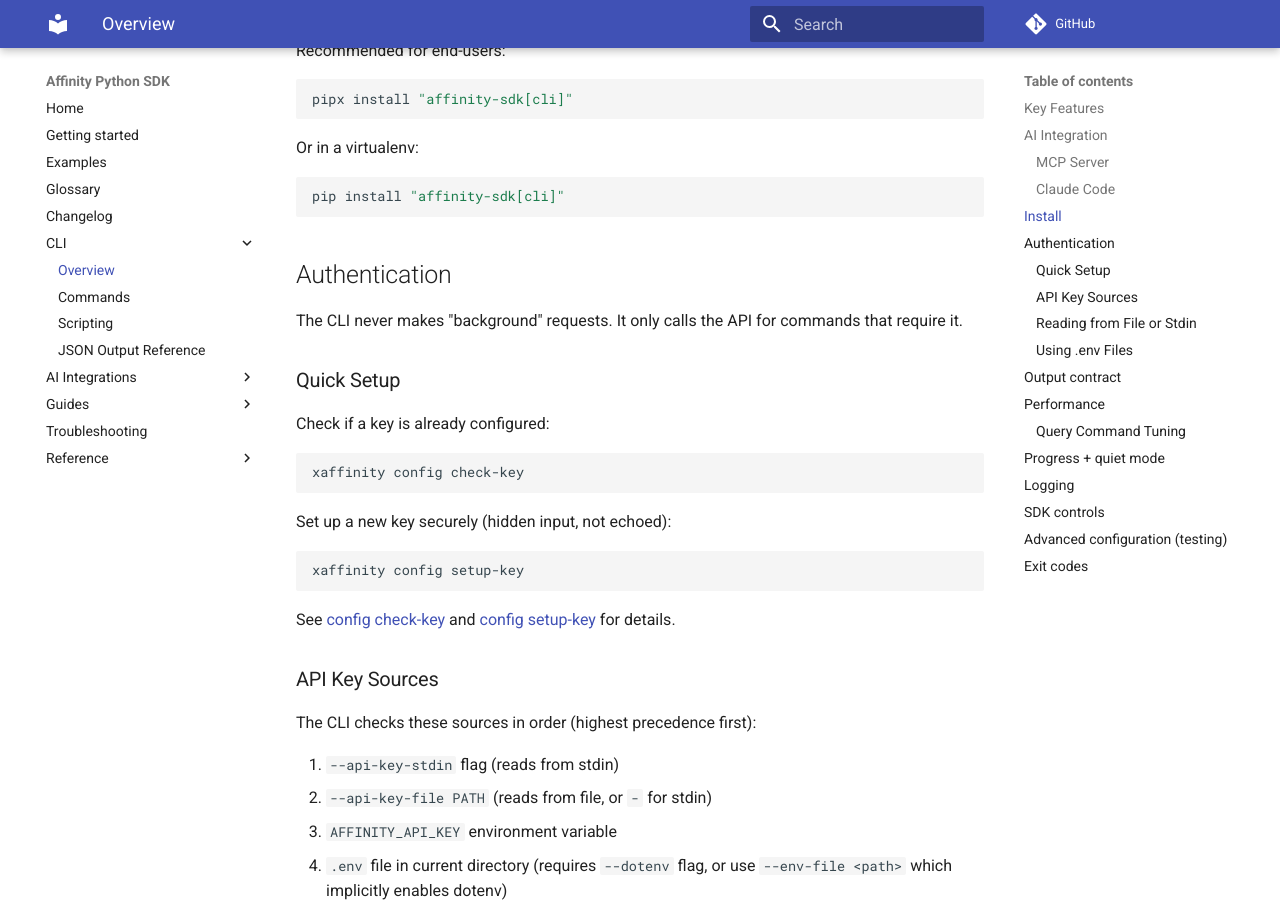
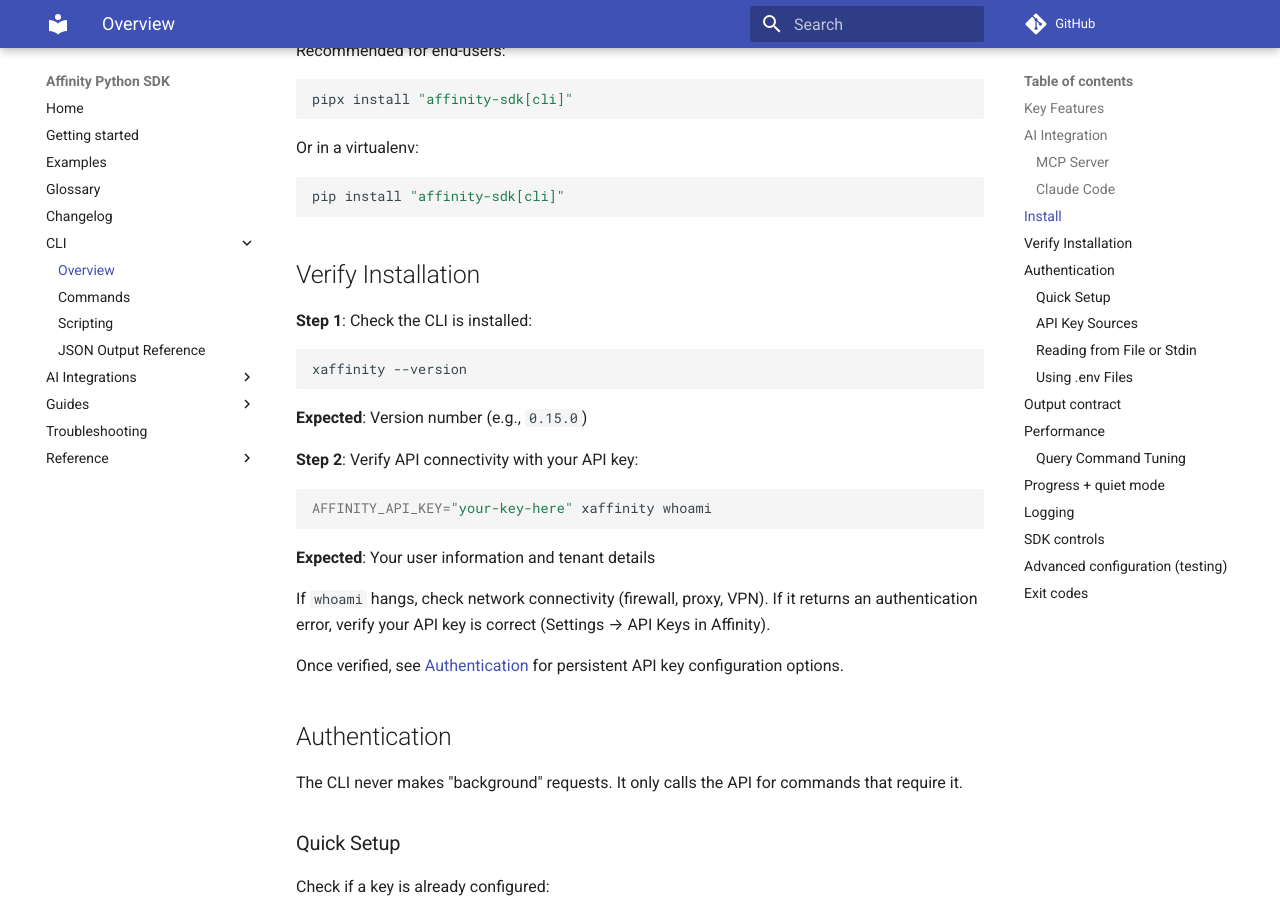
Before and after one commit to oneryalcin/affinity-sdk, an MkDocs documentation site: the page built from docs/public/cli/index.md, in a window 1280 px wide and 900 px high, scrolled down 1230 px. Built offline with MkDocs 1.6.1 and Material for MkDocs 9.7.7, drawn with Linux system fonts in a browser that asks for light colours; comment, search, counter and statistics services are not loaded; the version menu is left out.

Commit message:
docs(cli,mcp): add API key configuration and health check documentation
SDK 0.16.1:
- Add "Verify Installation" section to CLI docs with step-by-step health
  check (--version, whoami with explicit API key)

MCP 1.16.2:
- Add "API Key" section explaining MCPB config interaction with CLI's
  API key resolution priority
- Add "Verify Installation" troubleshooting with two-layer health check
  (CLI layer, then MCP layer via mcp-bash run-tool)
- Include platform-specific paths for locating MCPB installations
- Bump CLI_MIN_VERSION to 0.16.1 for version alignment

Co-Authored-By: Claude Opus 4.5 <noreply@anthropic.com>

````diff
--- a/docs/public/cli/index.md
+++ b/docs/public/cli/index.md
@@ -47,6 +47,28 @@ Or in a virtualenv:
 ```bash
 pip install "affinity-sdk[cli]"
 ```
+
+## Verify Installation
+
+**Step 1**: Check the CLI is installed:
+
+```bash
+xaffinity --version
+```
+
+**Expected**: Version number (e.g., `0.15.0`)
+
+**Step 2**: Verify API connectivity with your API key:
+
+```bash
+AFFINITY_API_KEY="your-key-here" xaffinity whoami
+```
+
+**Expected**: Your user information and tenant details
+
+If `whoami` hangs, check network connectivity (firewall, proxy, VPN). If it returns an authentication error, verify your API key is correct (Settings → API Keys in Affinity).
+
+Once verified, see [Authentication](#authentication) for persistent API key configuration options.
 
 ## Authentication
 
--- a/pyproject.toml
+++ b/pyproject.toml
@@ -4,7 +4,7 @@ build-backend = "hatchling.build"
 
 [project]
 name = "affinity-sdk"
-version = "0.16.0"
+version = "0.16.1"
 description = "A modern, strongly-typed Python SDK for the Affinity CRM API"
 readme = "README.md"
 license = "MIT"
````
Also changed, not shown: CHANGELOG.md (+5 -0 lines), mcp/CHANGELOG.md (+9 -0 lines), mcp/README.md (+80 -2 lines), 7 other files.
